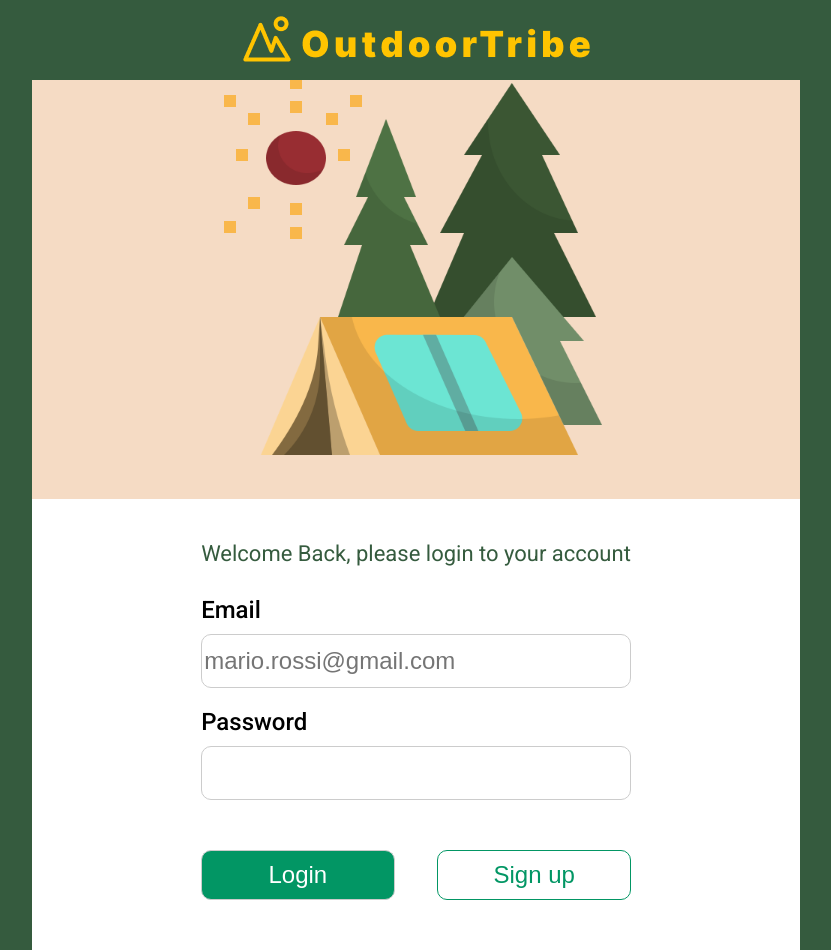
After one commit to odiugfedefguido/outdoortribe, a PHP site: page /public/login.html in a window 1280 px wide. The commit adds this page. Shown: the whole page, without its empty margins (224-1055 px from the left). Run offline with PHP 8.4, Linux system fonts and the light colour scheme.

Commit message:
Created login page - html and css

```diff
--- /dev/null
+++ b/public/login.html
@@ -0,0 +1,50 @@
+<!DOCTYPE html>
+<html lang="en">
+<head>
+  <meta charset="UTF-8">
+  <meta name="viewport" content="width=device-width, initial-scale=1.0">
+  <title>Login</title>
+  <link rel="stylesheet" href="styles/login.css">
+  <link rel="stylesheet" href="styles/media-queries/header&footer.css">
+  <link rel="stylesheet" href="styles/media-queries/login.css">
+  <link rel="preconnect" href="https://fonts.googleapis.com">
+  <link rel="preconnect" href="https://fonts.gstatic.com" crossorigin>
+  <link href="https://fonts.googleapis.com/css2?family=Roboto:wght@300;400;500;700&display=swap" rel="stylesheet">
+</head>
+<body>
+  <header>
+    <img class="logo" src="./../assets/icons/logo.png" alt="Logo - OutdoorTribe">
+  </header>
+
+  <main class="outer-flex-container">
+    <div class="image-container">
+      <img class="login-image" src="./../assets/icons/login.png" alt="login-image">
+    </div>
+    <form class="form-container">
+      <div class="inner-flex-container">
+        <div class="logo-container">
+          <img class="logo" src="./../assets/icons/logo.png" alt="Logo - OutdoorTribe">
+        </div>
+        <div class="message-container">
+          <p class="phrase-label">Elevate your adventures with OutdoorTribe - where every step is a journey.</p>
+          <p class="welcome-label">Welcome Back, please login to your account</p>
+        </div>
+        <div class="input-container">
+          <div class="email">
+            <label class="email-label" for="email">Email</label>
+            <input class="email-txt" type="email" id="email" name="email" placeholder="mario.rossi@gmail.com" required>
+          </div>
+          <div class="password">
+            <label class="password-label" for="password">Password</label>
+            <input class="password-txt" type="password" id="password" name="password" maxlength="12" required>
+          </div>
+        </div>
+        <div class="buttons-container">
+          <input class="login-btn" type="submit" id="loginBtn" value="Login">
+          <button class="signup-btn" id="signupBtn">Sign up</button>
+        </div>
+      </div>
+    </form>
+  </main>
+</body>
+</html>
--- /dev/null
+++ b/public/styles/login.css
@@ -0,0 +1,221 @@
+body {
+  font-family: "Roboto", sans-serif;
+  margin: 0;
+}
+
+header {
+	height: 80px;
+	display: flex;
+	background-color: #355B3E;
+	align-items:center;
+  justify-content: center;
+  max-width: 2000px;
+  margin: auto;
+  position: fixed;
+  top: 0;
+  left: 0;
+  right: 0;
+}
+
+.logo {
+  max-width: 100%;
+  height: auto;
+}
+
+.outer-flex-container{
+  width: 100%;
+  margin-top: 80px;
+  display: flex;
+  flex-direction: column;
+  align-items: center;
+}
+
+.image-container {
+  order: 0;
+  display: flex;
+  background-color: #F5DBC4;
+  width: 100%;
+  align-items: center;
+  justify-content: center;
+}
+
+.login-image {
+  max-width: 50%;
+  height: auto;
+  padding-top: 10%;
+  padding-bottom: 5%;
+}
+
+.logo-container .logo,
+.phrase-label  {
+  display: none;
+}
+
+.form-container {
+  order: 1;
+  width: 100%;
+  display: flex;
+  align-items: center;
+  justify-content: center;
+  margin-top: 20px;
+  margin-bottom: 50px;
+}
+
+.input-container {
+  margin-top: 30px;
+}
+
+.input-container label,
+.input-container input,
+.buttons-container input,
+.buttons-container button {
+  font-size: 24px;
+}
+.input-container input {
+  color: #355B3E;
+  margin-top: 10px;
+  height: 50px;
+  border-radius: 10px;
+  border: 1px solid #ccc
+}
+
+.message-container p {
+  color: #355B3E;
+  font-weight: 400;
+  font-size: 22px;
+  max-width: 100%;
+  height: auto;
+}
+
+.email,
+.password {
+  display: flex;
+  flex-direction: column;
+  margin-top: 20px;
+}
+
+.email-label,
+.password-label {
+  font-weight: 450;
+}
+
+.buttons-container {
+  display: flex;
+  margin-top: 50px;
+  height: 50px;
+  justify-content: space-between;
+}
+
+.login-btn,
+.signup-btn {
+  width: 45%;
+  border-radius: 10px;
+  border: 1px solid #ccc
+}
+
+.login-btn {
+  color: white;
+  background-color: #029664;
+}
+
+.signup-btn {
+  color: #029664;
+  background-color: white;
+  border-color: #029664;
+}
+
+@media screen and (min-width: 768px) and (max-width: 1519px) {
+  html, body {
+    margin: 0;
+  }
+  body {
+    background-color: #355B3E;
+    width: 100%;
+  }
+  .outer-flex-container {
+    display: flex;
+    background-color: white;
+    margin: auto;
+    max-width: 768px;
+    justify-content: center;
+    align-items: center;
+  }
+  .form-container {
+    margin-bottom: 50px;
+  }
+}
+
+@media screen and (min-width: 1520px) {
+  header {
+    display: none;
+  }
+  html, body {
+    margin: 0;
+  }
+  body {
+    background-color: #355B3E;
+    width: 100%;
+  }
+  .image-container {
+    order: 2;
+  }
+  .outer-flex-container {
+    display: flex;
+    flex-direction: row;
+    background-color: white;
+    width: 70%;
+    justify-content: center;
+    margin: 5% auto;
+    max-width: 1900px;
+    height: 600px;
+    border-radius: 10px;
+    border: 1px solid #ccc
+  }
+
+  .inner-flex-container .logo,
+  .message-container .phrase-label {
+    display: block;
+  }
+
+  .message-container,
+  .input-container,
+  .buttons-container {
+    margin-top: 20px;
+  }
+
+  .message-container .phrase-label {
+    margin-bottom: 20px;
+    font-weight: 450;
+  }
+
+  .buttons-container {
+    margin-top: 40px;
+    margin-bottom: 100px;
+  }
+
+  .form-container {
+    width: 100%;
+    height: auto;
+    max-height: 600px;
+    flex: 1 0 200px;
+    padding-left: 60px;
+    padding-right: 60px;
+    margin-top: 70px;
+    padding-top: 50px;
+  }
+
+  .image-container {
+    width: 100%;
+    flex: 3 0 300px;
+    max-height: 600px;
+    border-top-right-radius: 10px;
+    border-bottom-right-radius: 10px;
+    border: 1px solid #ccc
+  }
+
+  .login-image {
+    max-width: 50%;
+    height: auto;
+    margin: 15%;
+  }
+}
--- a/templates/styles/footer.css
+++ b/templates/styles/footer.css
@@ -17,3 +17,9 @@
   height: 43px;
   margin-top: 5px;
 }
+
+@media screen and (max-width: 768px) {
+  .footer-nav img {
+    height: 35px;
+  }
+}
```
Also changed, not shown: public/styles/media-queries.css (deleted, +0 -35 lines), templates/styles/header.css (+33 -0 lines), assets/icons/login.png (added).
